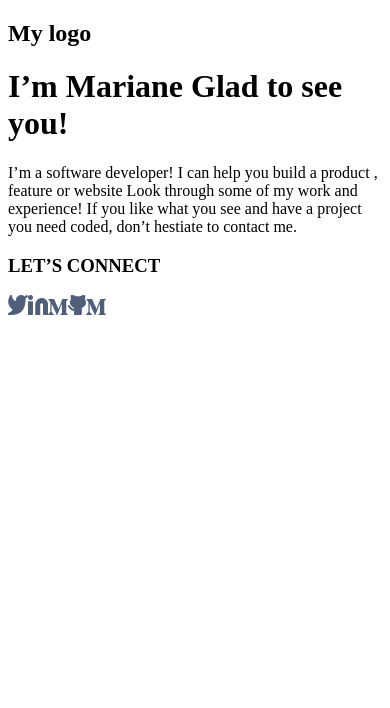
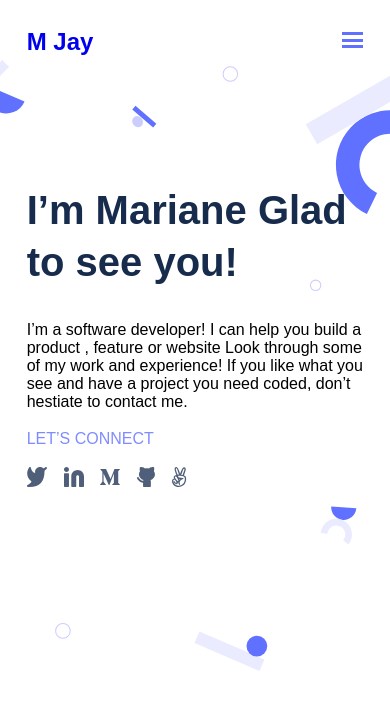
Before and after one commit to mj-e-boc/Ronald-Portfolio, a website: page index.html in a window 390 px wide. Drawn offline with Linux system fonts and the light colour scheme.

Commit message:
add landing page of mobile site

```diff
--- a/index.html
+++ b/index.html
@@ -6,23 +6,42 @@
     <meta name="viewport" content="width=device-width, initial-scale=1.0">
     <title>Document</title>
     <link rel="stylesheet" href="styles.css">
+    <link rel="preconnect" href="https://fonts.googleapis.com">
 </head>
 <body>
-    <h2>
-        My logo
-    </h2>
-    <h1>
+    <nav class="navigation">
+        <a href="#" class="logo">
+            <h2>M Jay</h2>
+        </a>
+        <div class="hamburgermenu">
+            <div class="bar"></div>
+            <div class="bar"></div>
+            <div class="bar"></div>
+        </div>
+    </nav>
+   <section class="main">
+    <h1 class="heading1">
         I’m Mariane
 Glad to see you!
     </h1>
-    <p>
+    <p class="paragraph1">
         I’m a software developer! I can help you build a product , feature or website Look through some of my work and experience! If you like what you see and have a project you need coded, don’t hestiate to contact me.
     </p>
-    <h3>
+    <h3 class="letsconnect">
         LET’S CONNECT
     </h3>
-    <div>
-        <img src="/images/twitter.jpg" alt="twittersymbol"><img src="/images/Linkedin icon.jpg" alt="linkedinicon"><img src="/images/myspace.jpg" alt="myspaceicon"><img src="/images/github.jpg" alt="github"><img src="/images/myspace.jpg" alt="myspace">
+    <div class="footericons1">
+        <a href="#"><img src="./images/Vector-3.svg" alt="githubicon"></a>
+        <a href="#"><img src="./images/Linkedinicon.svg" alt="linkeinIcon"></a>
+        <a href="#"><img src="./images/Vector-1.svg" alt="myspaceicon"></a>
+        <a href="#"><img src="./images/Vector-2.svg" alt="githubicon"></a>
+
+        <a href="#"><img src="./images/Vector.svg" alt="evangelisticon"></a>
+
     </div>
+   </section>
+
+
+
 </body>
 </html>
--- a/styles.css
+++ b/styles.css
@@ -0,0 +1,68 @@
+body {
+  font-family: 'Poppins', sans-serif;
+  background-image: url(./images/header-shapes\ mobile@2x.svg);
+  background-repeat: no-repeat;
+  background-size: 100%;
+  background-position-y: -160%;
+}
+
+a {
+  text-decoration: none;
+}
+
+.logo {
+  padding-left: 5%;
+}
+
+.bar {
+  width: 21px;
+  height: 3px;
+  background-color: #6070ff;
+  margin-bottom: 18%;
+}
+
+.navigation {
+  display: flex;
+  align-items: center;
+}
+
+.hamburgermenu {
+  margin-left: auto;
+  padding-right: 5%;
+}
+
+.main {
+  padding: 20% 5%;
+}
+
+.heading1 {
+  font-style: normal;
+  font-weight: 700;
+  font-size: 40px;
+  line-height: 52px;
+  color: #172b4d;
+}
+
+.paragraph {
+  font-style: normal;
+  font-weight: 400;
+  font-size: 16px;
+  line-height: 24px;
+  color: #172b4d;
+  text-align: left;
+}
+
+.letsconnect {
+  font-style: normal;
+  font-weight: 500;
+  font-size: 16px;
+  line-height: 24px;
+  color: #7f8cff;
+}
+
+.footericons1 {
+  display: flex;
+  gap: 5%;
+  align-items: center;
+    ma
+}
```
Also changed, not shown: images/Linkedin icon.jpg (deleted), images/Linkedinicon.svg (added), images/Vector-1.svg (added), images/Vector-2.svg (added), images/Vector-3.svg (added), images/Vector.svg (added), images/angelist.jpg (deleted), images/github.jpg (deleted), images/header-shapes mobile@2x.svg (added), images/myspace.jpg (deleted), images/twitter.jpg (deleted).
